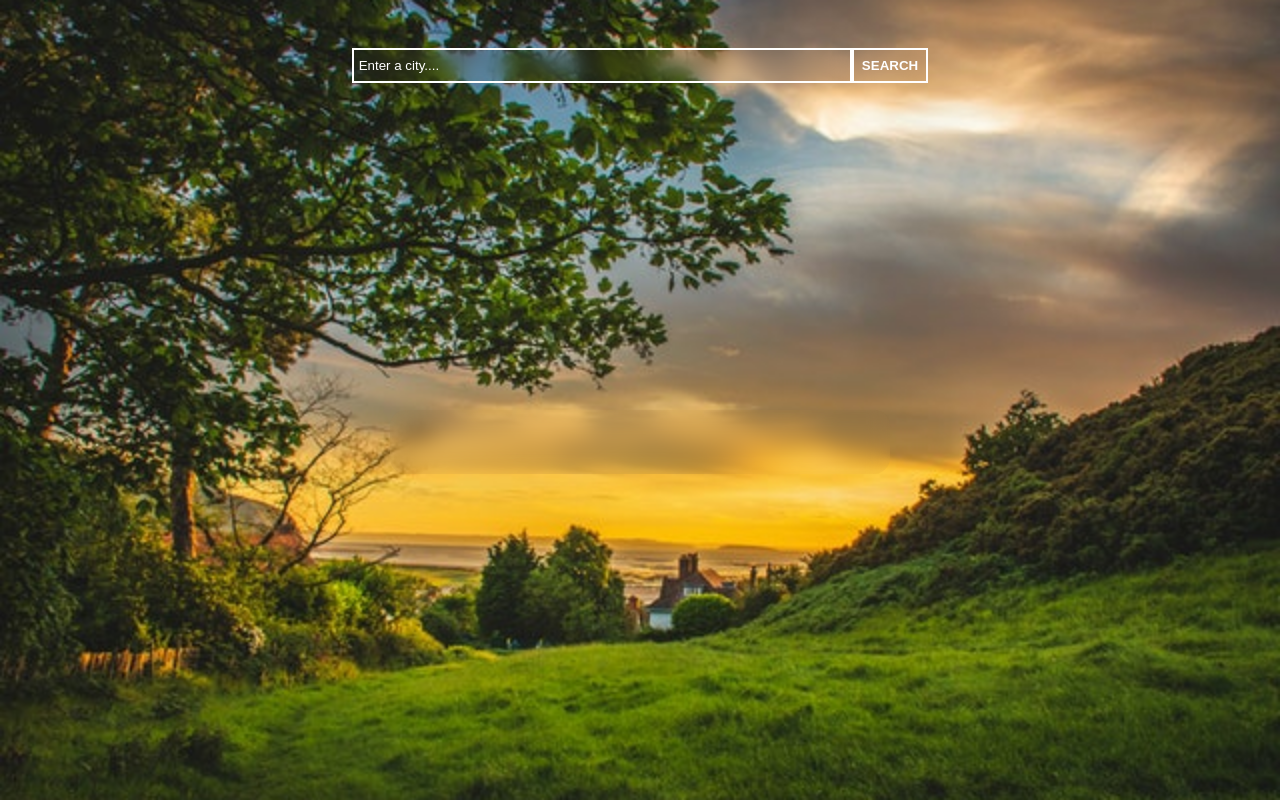
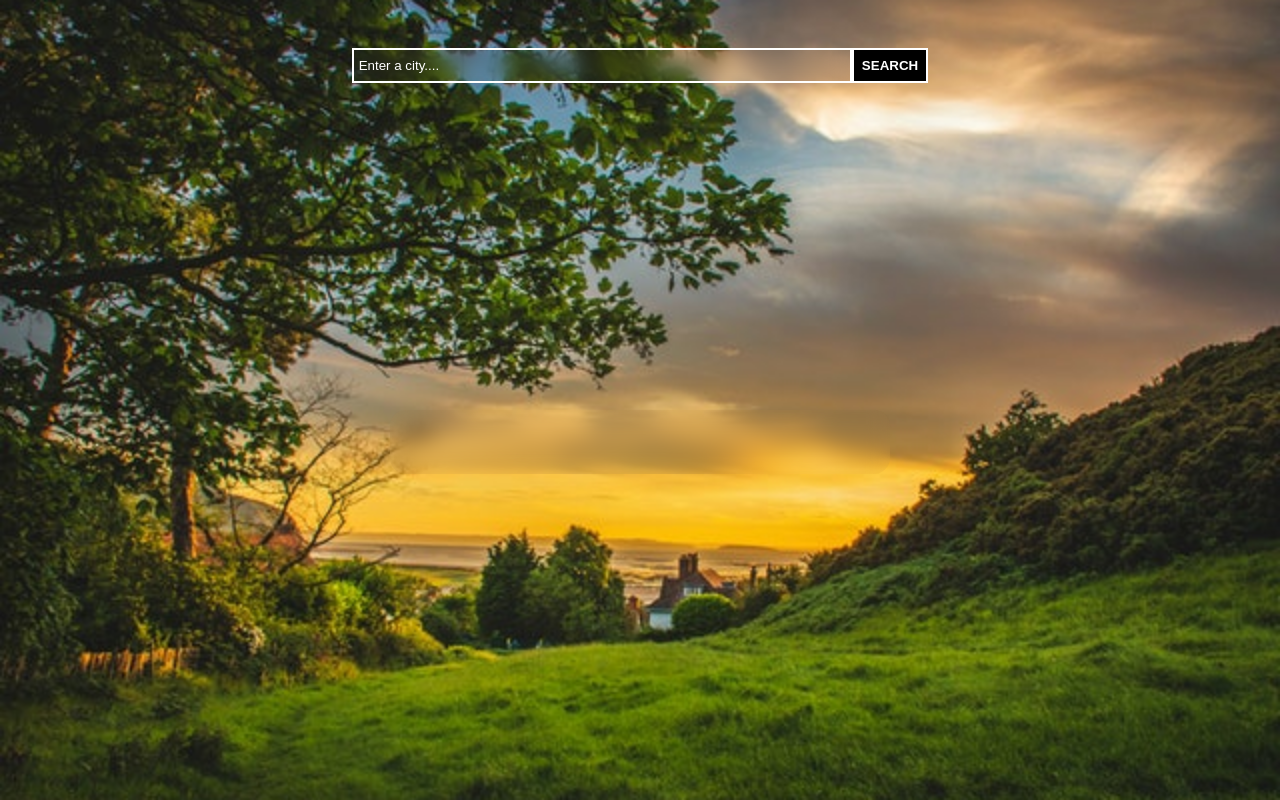
Before and after one commit to artsycoder533/weather-app, a plain HTML site: page index.html in a window 1280 px wide. Drawn offline with Linux system fonts and the light colour scheme.

Commit message:
changed button background color to black

```diff
--- a/index.html
+++ b/index.html
@@ -13,8 +13,8 @@
     <main>
         <section class="container">
             <article class="container__search">
-                <input type=" text" class="location" placeholder="Enter a city....">
-                <button class="btn">search</button>
+                <input type=" text" class="location" placeholder="Enter a city...." tabindex="1">
+                <button class="btn" tabindex="2">search</button>
             </article>
             <small class="error"></small>
             <article class="current">
--- a/style.css
+++ b/style.css
@@ -30,7 +30,7 @@ body {
     text-transform: uppercase;
     padding: 0.5rem;
     font-weight: bold;
-    background: transparent;
+    background: black;
     border: 2px solid white;
     color: white;
     margin-top: 1rem;
@@ -70,7 +70,6 @@ body {
 
 .weather {
     display: grid;
-    /* grid-template-columns: repeat( auto-fit, minmax(250px, 1fr) ); */
     grid-template-columns: repeat(auto-fit, minmax(150px, 1fr));
     gap: 2rem;
     justify-content: center;
```
